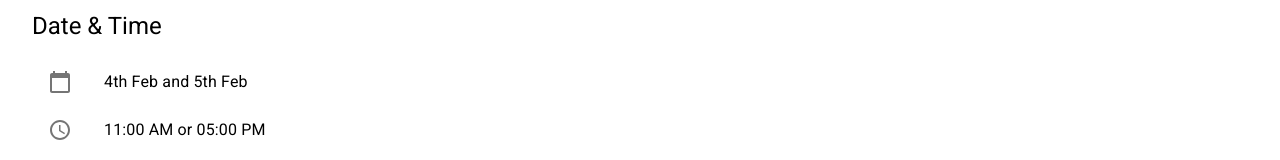
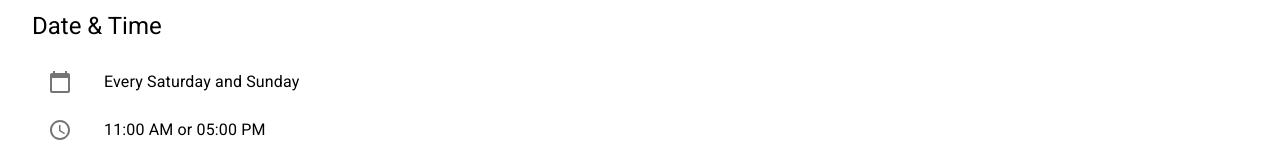
Before and after one commit to mroptions-seller/trading-course, a React (Create React App) app: page / in a window 1280 px wide. Shown: the part 291-451 px from the top of the page. Built offline with nearby package versions, Linux system fonts and the light colour scheme.

Commit message:
patch: changed date to every weekend

```diff
--- a/src/components/DateTime.tsx
+++ b/src/components/DateTime.tsx
@@ -19,7 +19,7 @@ const DateTime = () => {
             <ListItemIcon>
               <CalendarTodayIcon />
             </ListItemIcon>
-            <ListItemText primary="4th Feb and 5th Feb" />
+            <ListItemText primary="Every Saturday and Sunday" />
           </ListItemButton>
         </ListItem>
         <ListItem disablePadding>
```
